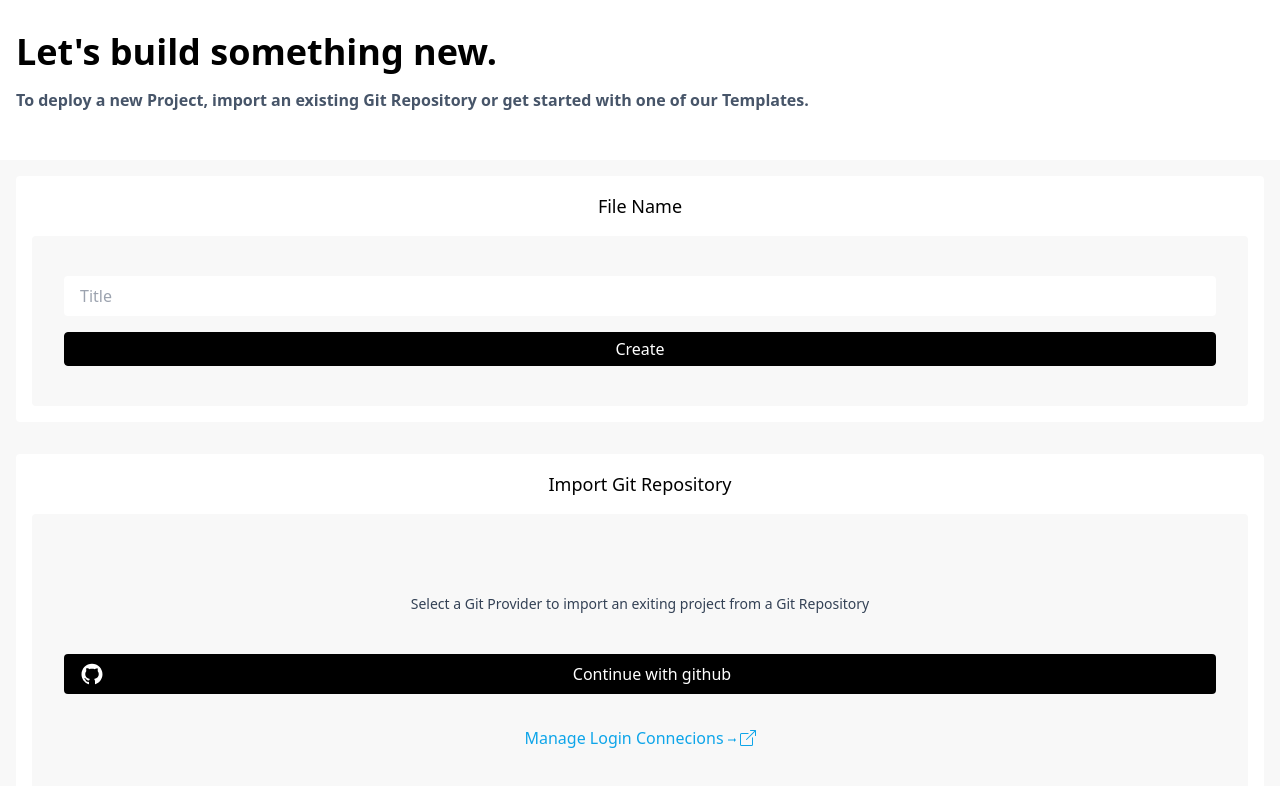
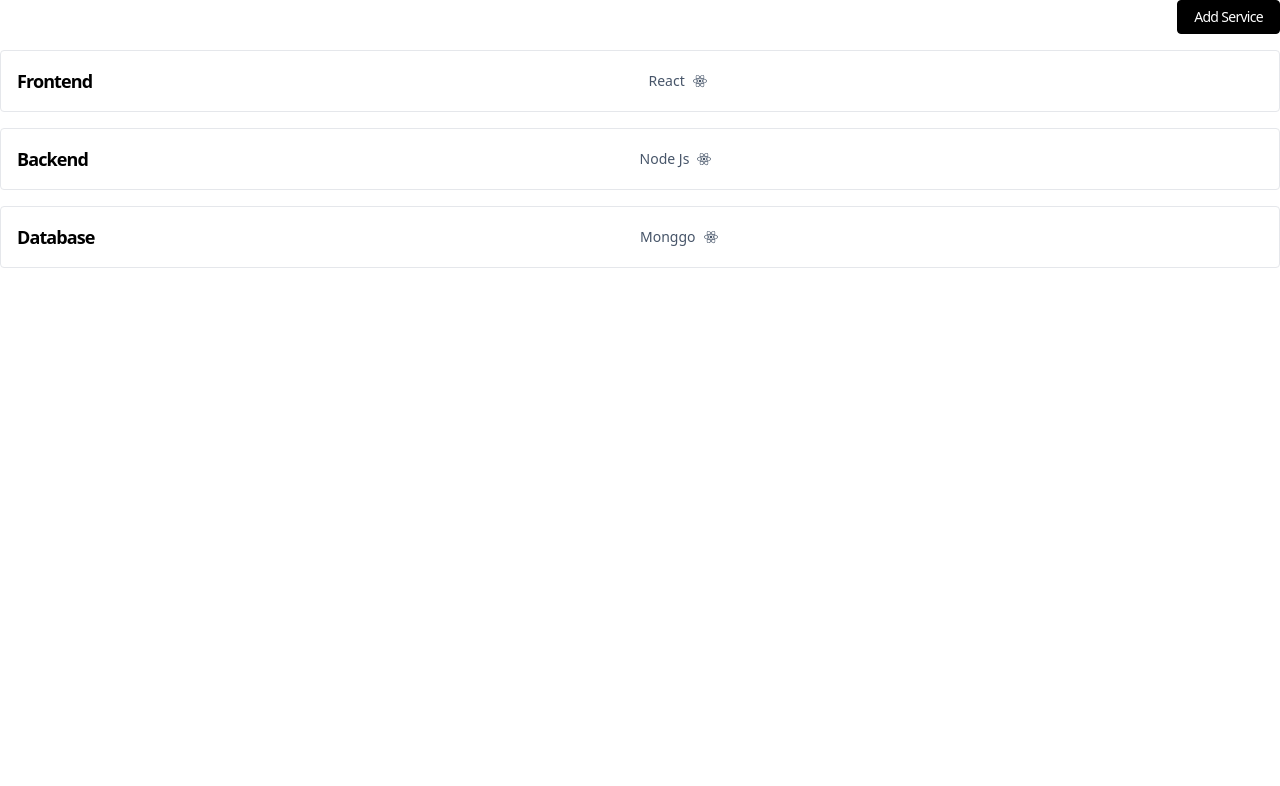
Before and after one commit to tprayoga/fe, a Next.js app: page / in a window 1280 px wide. Shown: the top 786 px of the page. Built offline with nearby package versions, Linux system fonts and the light colour scheme.

Commit message:
commit detail

```diff
--- /dev/null
+++ b/components/DetailProjecct.js
@@ -0,0 +1,37 @@
+import React from 'react'
+import { FaReact } from "react-icons/fa"
+
+const DetailProjecct = () => {
+  return (
+    <div>
+      <div className="container">
+        {/* button */}
+        <div className="flex justify-end">
+            <button className="py-1.5 px-4 rounded  font-medium text-sm tracking-tighter bg-black text-white border border-black hover:bg-white hover:text-black ease-in-out  duration-150">
+            Add Service
+            </button>
+        </div>
+        <div>
+            <div className='flex items-center py-4 border rounded px-4 my-4 justify-between md:justify-start'>
+                <button className='font-semibold text-lg tracking-tighter hover:opacity-80'>Frontend</button>
+                <p className='text-center text-sm flex items-center md:w-full md:justify-center text-slate-600'>React <FaReact className='ml-2'/></p>
+            </div>
+            <div className='flex items-center py-4 border rounded px-4 my-4 justify-between md:justify-start'>
+                <button className='font-semibold text-lg tracking-tighter hover:opacity-80'>Backend</button>
+                <p className='text-center text-sm flex items-center md:w-full md:justify-center text-slate-600'>Node  Js <FaReact className='ml-2'/></p>
+            </div>
+            <div className='flex items-center py-4 border rounded px-4 my-4 justify-between md:justify-start'>
+                <button className='font-semibold text-lg tracking-tighter hover:opacity-80'>Database</button>
+                <p className='text-center text-sm flex items-center md:w-full md:justify-center text-slate-600'>Monggo <FaReact className='ml-2'/></p>
+            </div>
+        </div>
+
+
+        {/* list */}
+
+      </div>
+    </div>
+  )
+}
+
+export default DetailProjecct
--- a/pages/index.js
+++ b/pages/index.js
@@ -1,6 +1,7 @@
 import Head from "next/head";
 import NewProject from "../components/NewProject";
 import Dashboard from "../components/Dashboard";
+import DetailProjecct from "../components/DetailProjecct";
 
 export default function Home() {
   return (
@@ -12,7 +13,7 @@ export default function Home() {
       </Head>
 
       <main>
-        <NewProject />
+        <DetailProjecct />
       </main>
 
       <footer></footer>
```
